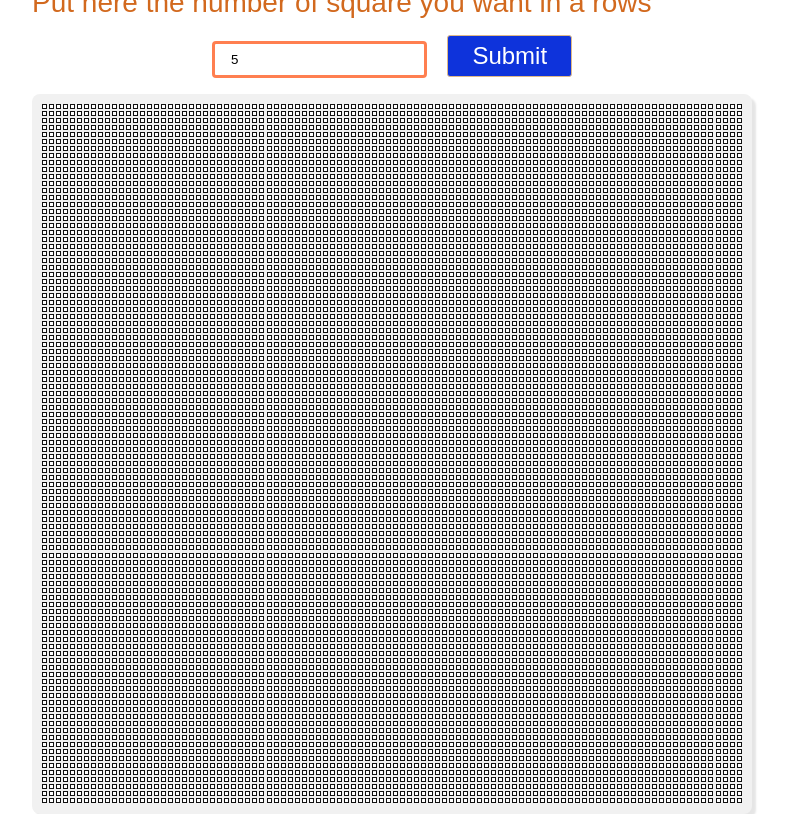
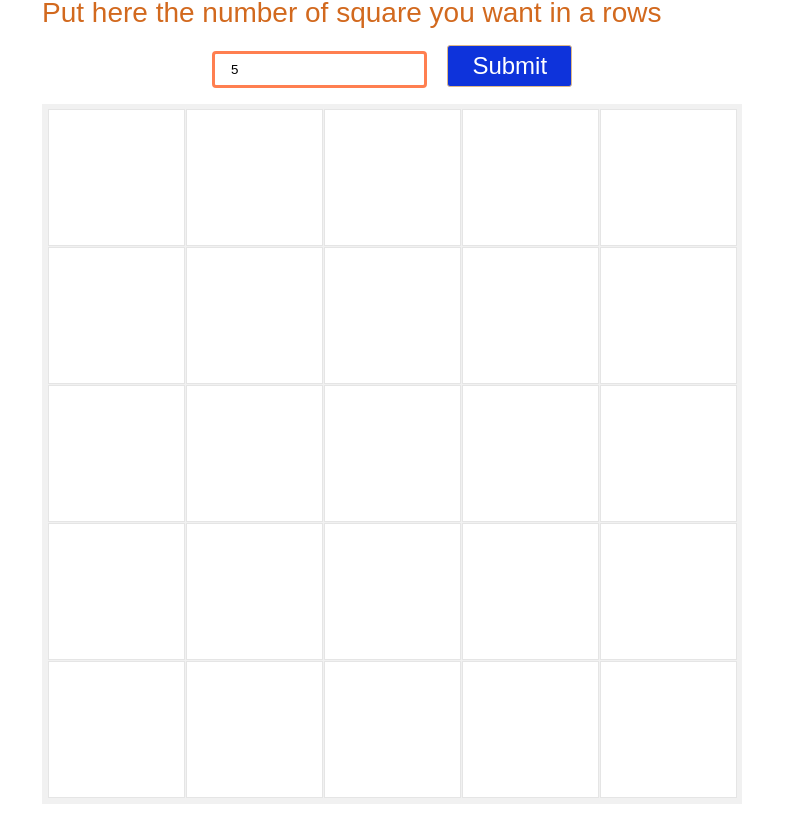
Before and after one commit to KiadyF/Etch-a-Sketch, a plain HTML site: page index.html in a window 1280 px wide. Both pictures are taken after typing "5" into the empty fields and a click on the button "Submit". Shown: the whole page, without its empty margins (248-1035 px from the left). Drawn offline with Linux system fonts and the light colour scheme.

Commit message:
Ajout boucle qui ajoute les carres en js.

```diff
--- a/script.js
+++ b/script.js
@@ -1,4 +1,45 @@
-let conteneur = document.querySelector(".container")
-for (let i = 0; i < 10000; i++) {
-    conteneur.appendChild(document.createElement("div"))
+const conteneur = document.querySelector(".container")
+let nombreCarre = parseInt(document.querySelector("input").value)
+const button = document.querySelector("button")
+let coteConteneur = conteneur.clientWidth
+let coteCarre = (coteConteneur - (nombreCarre - 2)) / nombreCarre
+let div
+let row
+
+function genererCouleur() {
+    let r = Math.floor(Math.random() * 255) + 1
+    let g = Math.floor(Math.random() * 255) + 1
+    let b = Math.floor(Math.random() * 255) + 1
+    return `rgb(${r},${g},${b})`
 }
+
+button.addEventListener("click", () => {
+    nombreCarre = parseInt(document.querySelector("input").value)
+    if (document.querySelector("input").value === '') {
+        alert("Il faut entre le nombre du carré que vous voulez")
+    }
+    else {
+        coteCarre = Math.floor((coteConteneur - 10 - (nombreCarre - 2)) / nombreCarre)
+        for (let i = 0; i < nombreCarre; i++) {
+            row = document.createElement("div")
+            row.classList.add("row")
+            row.style.height = coteCarre
+            for (let i = 0; i < nombreCarre; i++) {
+                div = document.createElement("div")
+                div.style.width = coteCarre.toString() + 'px'
+                div.style.height = coteCarre.toString() + 'px'
+                div.addEventListener("mouseleave", function () {
+                    if (this.style.backgroundColor === '') {
+                        this.style.backgroundColor = genererCouleur()
+                        this.style.opacity = '0.1'
+                    } else {
+                        this.style.opacity = eval(`${this.style.opacity} + 0.1`)
+                    }
+                })
+                row.appendChild(div)
+
+            }
+            conteneur.appendChild(row)
+        }
+    }
+})
--- a/style.css
+++ b/style.css
@@ -43,19 +43,28 @@ label {
     width: 700px;
     height: 700px;
     background-color: #f1f1f1;
-    border-radius: 8px;
-    box-shadow: 4px 4px 2px rgba(1, 1, 1, .1);
+    /* border-radius: 5px; */
+    /* box-shadow: 4px 4px 2px rgba(1, 1, 1, .1); */
     display: flex;
-    justify-content: space-between;
-    padding: 10px 10px;
-    gap: 2px;
-    flex-wrap: wrap;
+    flex-direction: column;
+    justify-content: center;
+    align-items: center;
+    gap: 1px;
+    box-sizing: border-box;
+
 }
 
-.container div {
-    width: 5px;
-    height: 5px;
-    border: 1px solid #111;
+.container .row {
+    width: 100%;
+    display: flex;
+    justify-content: center;
+    align-items: center;
+    gap: 1px;
+}
+
+.container .row div {
+    flex-grow: 0;
+    border: 1px solid rgba(1, 1, 1, .1);
     background-color: white;
     box-sizing: border-box;
 }
```
